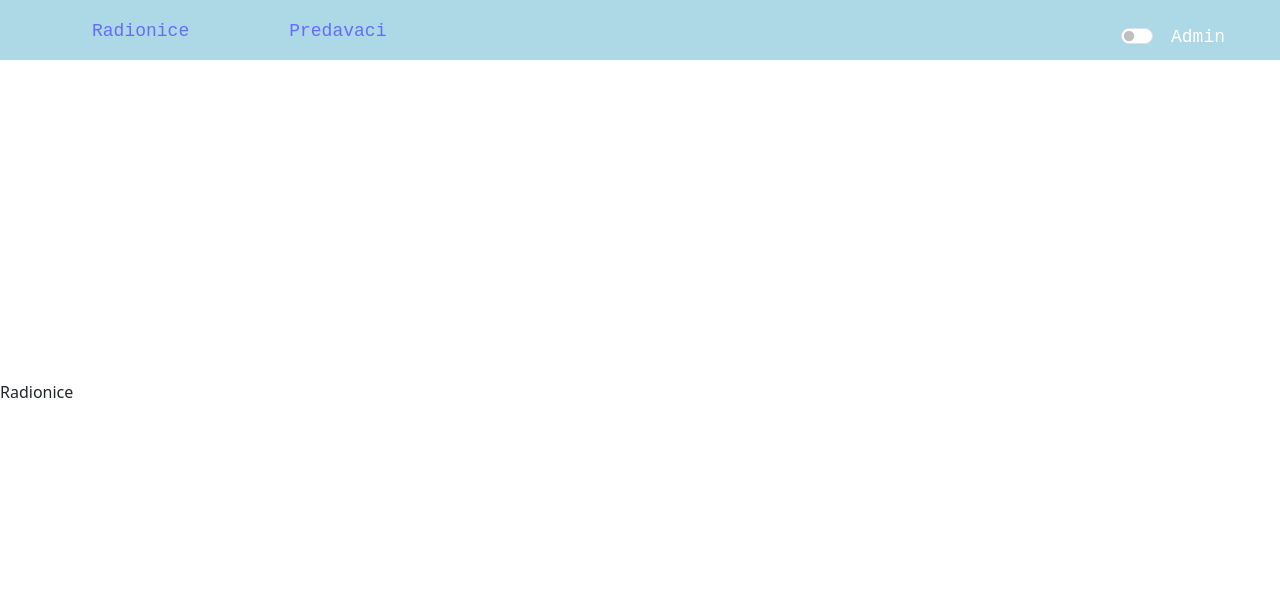
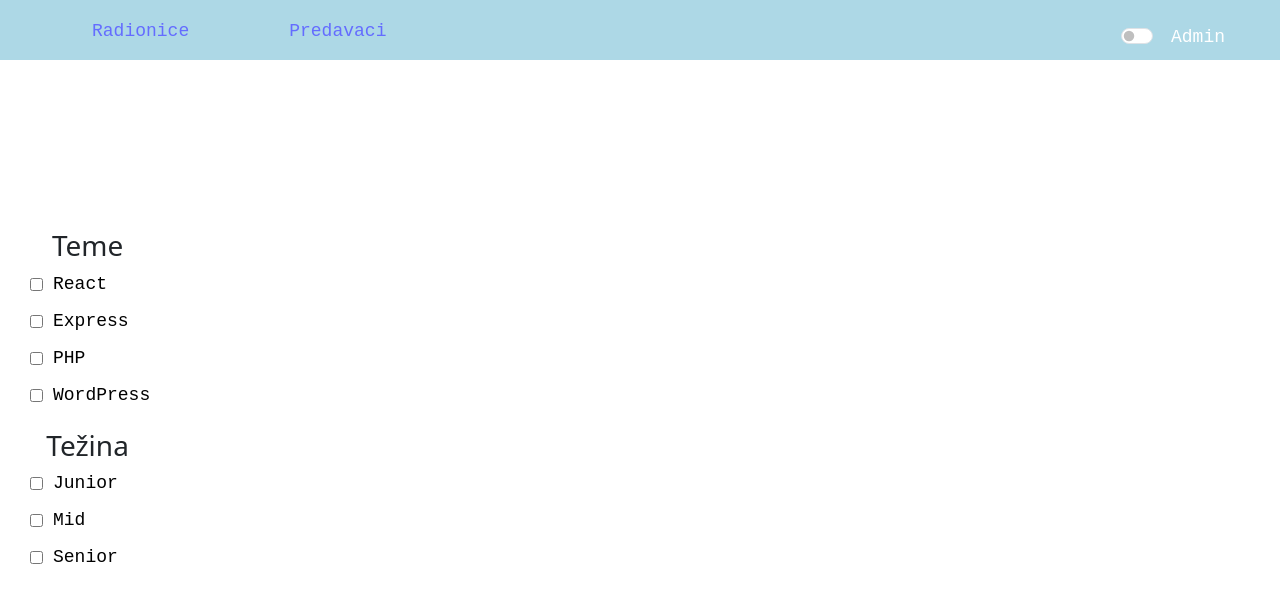
Before and after one commit to FaniTafra/CodeSchool, a React (Vite) app: page / in a window 1280 px wide. Shown: the top 602 px of the page. Built offline with nearby package versions, Linux system fonts and the light colour scheme.

Commit message:
Checkboxes compleated

```diff
--- a/package.json
+++ b/package.json
@@ -17,7 +17,8 @@
     "react-bootstrap": "^2.10.2",
     "react-dom": "^18.2.0",
     "react-router-dom": "^6.23.0",
-    "sort-by": "^0.0.2"
+    "sort-by": "^0.0.2",
+    "styled-components": "^6.1.9"
   },
   "devDependencies": {
     "@types/react": "^18.2.66",
--- a/src/App.css
+++ b/src/App.css
@@ -18,7 +18,7 @@ body {
   top: 0;
   background: lightblue;
   display: flex;
-  justify-content: space-between; /* Align items to the start and end of the flex container */
+  justify-content: space-between;
   align-items: center;
   padding: 0 20px;
 }
--- /dev/null
+++ b/src/components/Checkbox.jsx
@@ -0,0 +1,45 @@
+import styled from "styled-components";
+
+const Label = styled.label`
+  color: black;
+`;
+const CheckboxGrid = styled.div`
+  display: grid;
+  grid-template-columns: auto;
+  grid-row-gap: 10px;
+`;
+const CheckboxContainer = styled.div`
+  display: flex;
+  align-items: center;
+  margin-left: 30px; /* Apply margin on the left side */
+`;
+
+function Checkbox(props) {
+
+    return (
+      <>
+        <div>
+        <h3>{props.title}</h3>
+        <CheckboxGrid>
+            {props.category.map((name, index) => {
+              return (
+                <CheckboxContainer key={index}>
+                      <input
+                        type="checkbox"
+                        id={`custom-checkbox-${name}`}
+                        name={name}
+                        value={name}
+                        checked={props.checkedItems[index]}
+                        onChange={() => props.handleOnChange(index)}
+                      />
+                      <Label htmlFor={`custom-checkbox-${name}`}>{name}</Label>
+                </CheckboxContainer>
+              );
+            })}
+        </CheckboxGrid>
+      </div>
+      </>
+    )
+  }
+
+  export default Checkbox
--- a/src/components/Predavaci.jsx
+++ b/src/components/Predavaci.jsx
@@ -1,8 +1,48 @@
+import { useState } from "react";
+import Checkbox from './Checkbox.jsx'
+
 function Predavaci() {
+  const themes = ["React", "Express", "PHP", "WordPress"];
+  const organisation = ["Digitalna Dalmacija", "Locastic", "Lorem ipsum"];
+
+  const [checkedThemes, setCheckedThemes] = useState(
+    new Array(themes.length).fill(false)
+  );
+
+  const [checkedOrganisation, setCheckedOrganisation] = useState(
+    new Array(organisation.length).fill(false)
+  );
+
+  const handleThemeOnChange = (position) => {
+    const updatedCheckedState = checkedThemes.map((item, index) =>
+      index === position ? !item : item
+    );
+    setCheckedThemes(updatedCheckedState);
+  };
+
+  const handleOrganisationOnChange = (position) => {
+    const updatedCheckedState = checkedOrganisation.map((item, index) =>
+      index === position ? !item : item
+    );
+    setCheckedOrganisation(updatedCheckedState);
+  };
 
   return (
     <>
-      <p>Predavaci</p>
+      <Checkbox
+        title="Teme"
+        category={themes}
+        checkedItems={checkedThemes}
+        handleOnChange={handleThemeOnChange}
+      />
+      <div style={{ marginTop: "20px" }}>
+      <Checkbox
+        title="Organizacija"
+        category={organisation}
+        checkedItems={checkedOrganisation}
+        handleOnChange={handleOrganisationOnChange}
+      />
+      </div>
     </>
   )
 }
--- a/src/components/Radionice.jsx
+++ b/src/components/Radionice.jsx
@@ -1,8 +1,48 @@
+import { useState } from "react";
+import Checkbox from './Checkbox.jsx'
+
 function Radionice() {
+  const themes = ["React", "Express", "PHP", "WordPress"];
+  const levels = ["Junior", "Mid", "Senior"];
+
+  const [checkedThemes, setCheckedThemes] = useState(
+    new Array(themes.length).fill(false)
+  );
+
+  const [checkedLevels, setCheckedLevels] = useState(
+    new Array(levels.length).fill(false)
+  );
+
+  const handleThemeOnChange = (position) => {
+    const updatedCheckedState = checkedThemes.map((item, index) =>
+      index === position ? !item : item
+    );
+    setCheckedThemes(updatedCheckedState);
+  };
+
+  const handleLevelOnChange = (position) => {
+    const updatedCheckedState = checkedLevels.map((item, index) =>
+      index === position ? !item : item
+    );
+    setCheckedLevels(updatedCheckedState);
+  };
 
   return (
     <>
-      <p>Radionice</p>
+      <Checkbox
+        title="Teme"
+        category={themes}
+        checkedItems={checkedThemes}
+        handleOnChange={handleThemeOnChange}
+      />
+      <div style={{ marginTop: "20px" }}>
+      <Checkbox
+        title="Težina"
+        category={levels}
+        checkedItems={checkedLevels}
+        handleOnChange={handleLevelOnChange}
+      />
+      </div>
     </>
   )
 }
```
Also changed, not shown: 1 other file (tests, documents, lock files or other folders).
